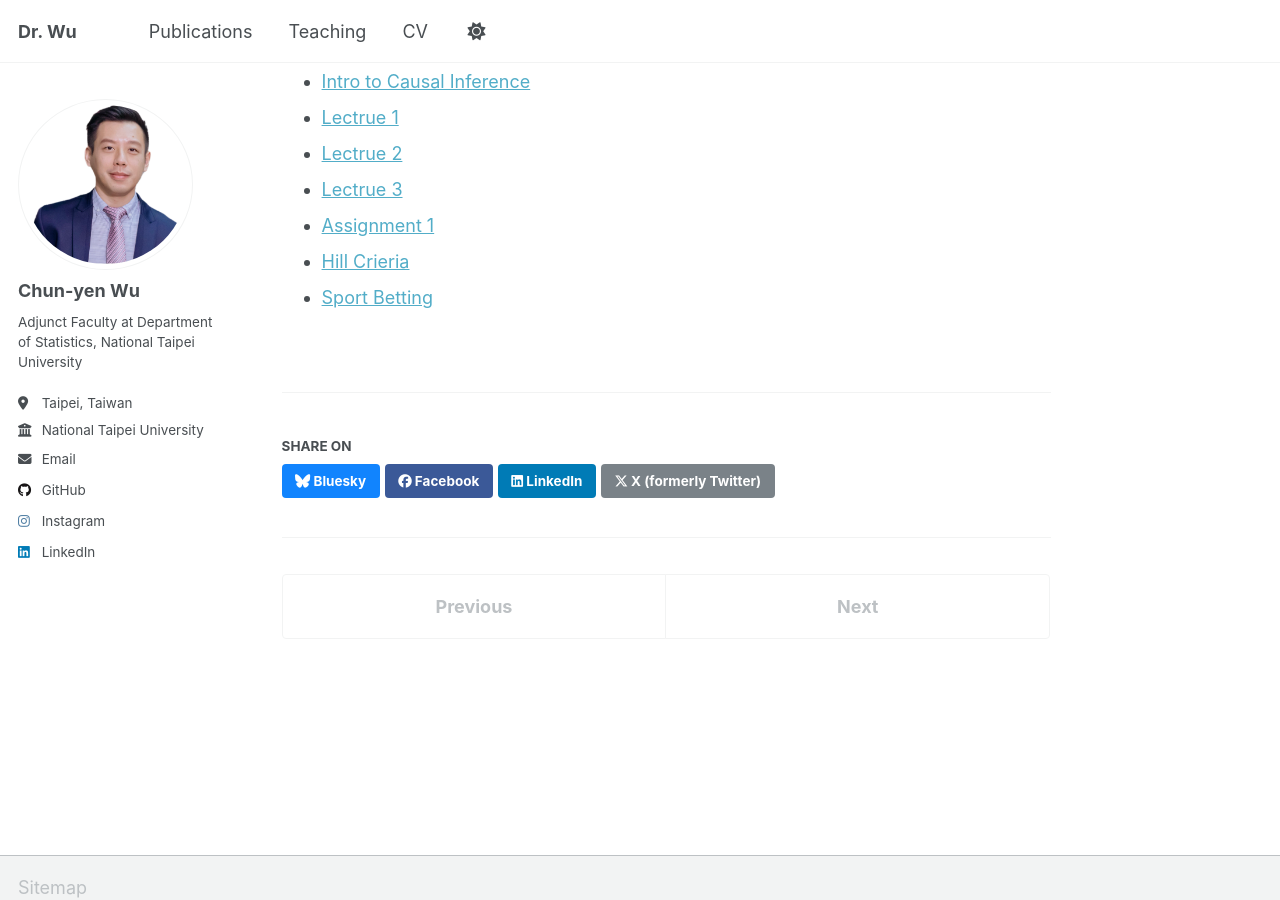
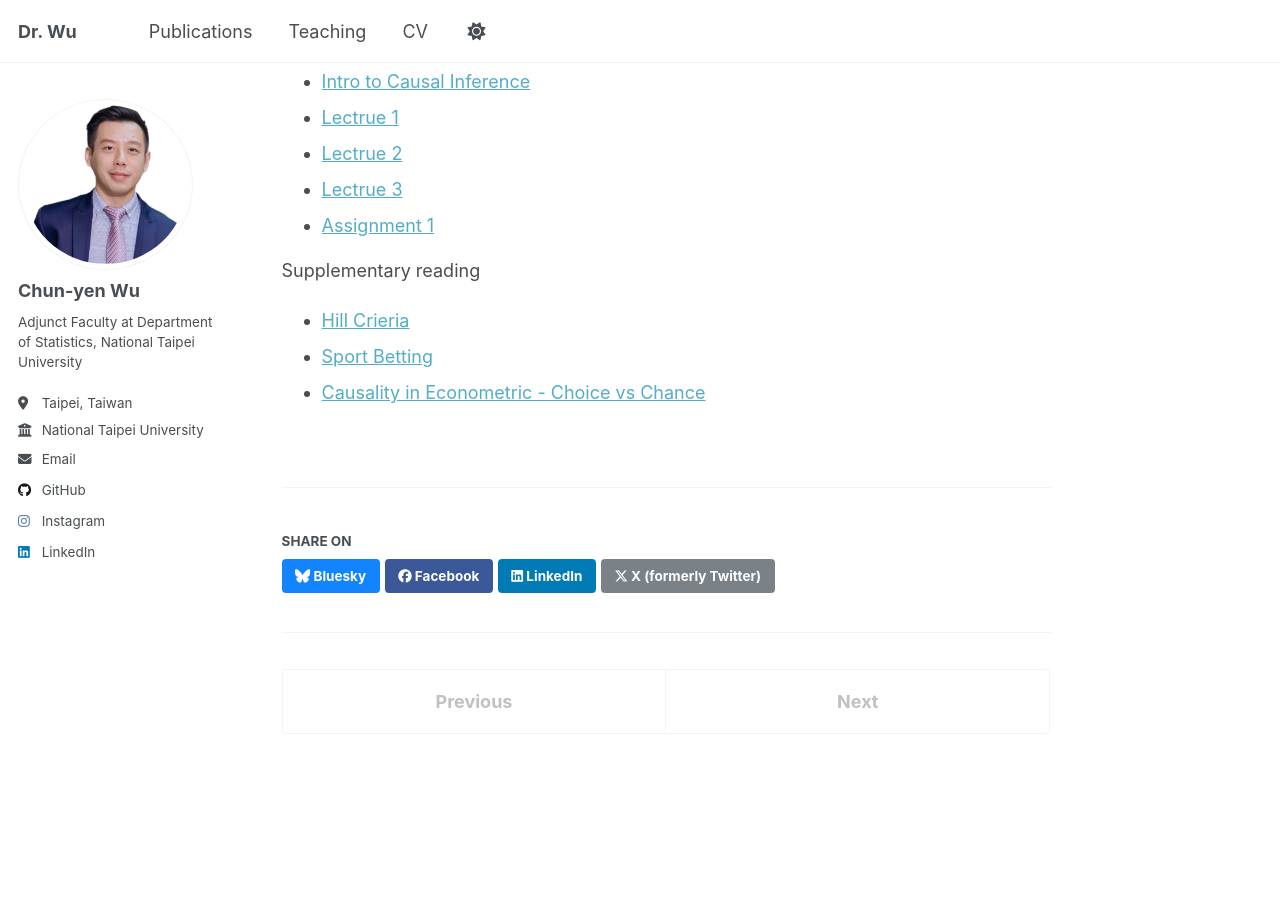
Before and after one commit to SashaWuNYCU/sashawunycu.github.io, a Jekyll site: the page built from _teaching/2025-1st-semester-teaching.md, in a window 1280 px wide and 900 px high, scrolled down 504 px. Built offline with Jekyll 4.4.1, drawn with Linux system fonts in a browser that asks for light colours; a script that is not in the unit is left out.

Commit message:
Add Extra reading source ver 251003

```diff
--- a/_teaching/2025-1st-semester-teaching.md
+++ b/_teaching/2025-1st-semester-teaching.md
@@ -24,5 +24,8 @@ Lectures
 - [Lectrue 2](http://sashawunycu.github.io/files/U4370/Lec2.pdf)
 - [Lectrue 3](http://sashawunycu.github.io/files/U4370/Lec3.pdf)
 - [Assignment 1](http://sashawunycu.github.io/files/U4370/U4370_HW1.pdf)
+
+Supplementary reading
 - [Hill Crieria](http://sashawunycu.github.io/files/U4370/HillCriteria.pdf)
 - [Sport Betting](http://sashawunycu.github.io/files/U4370/SportBetting.pdf)
+- [Causality in Econometric - Choice vs Chance](http://sashawunycu.github.io/files/U4370/Causal_Econ.pdf)
```
Also changed, not shown: 1 other file.
